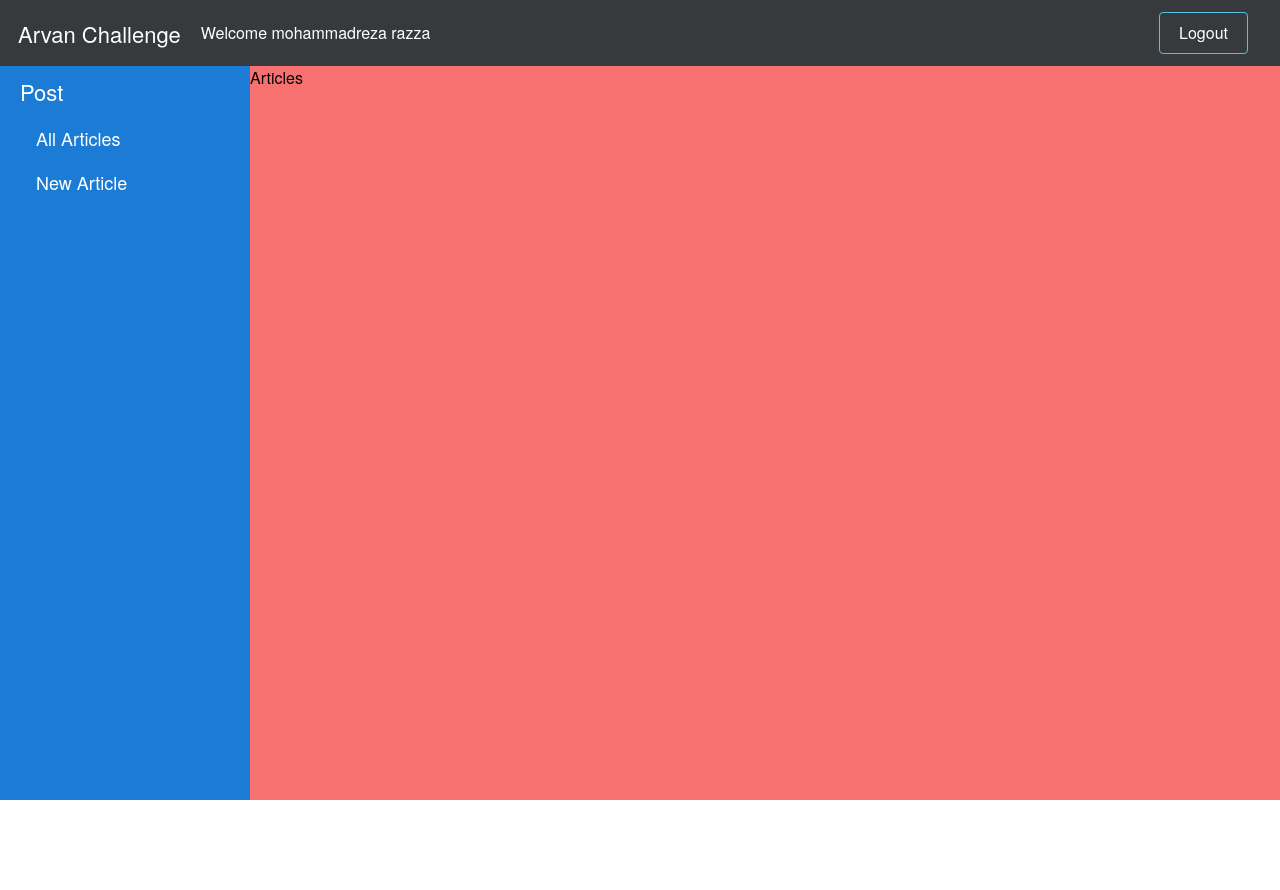
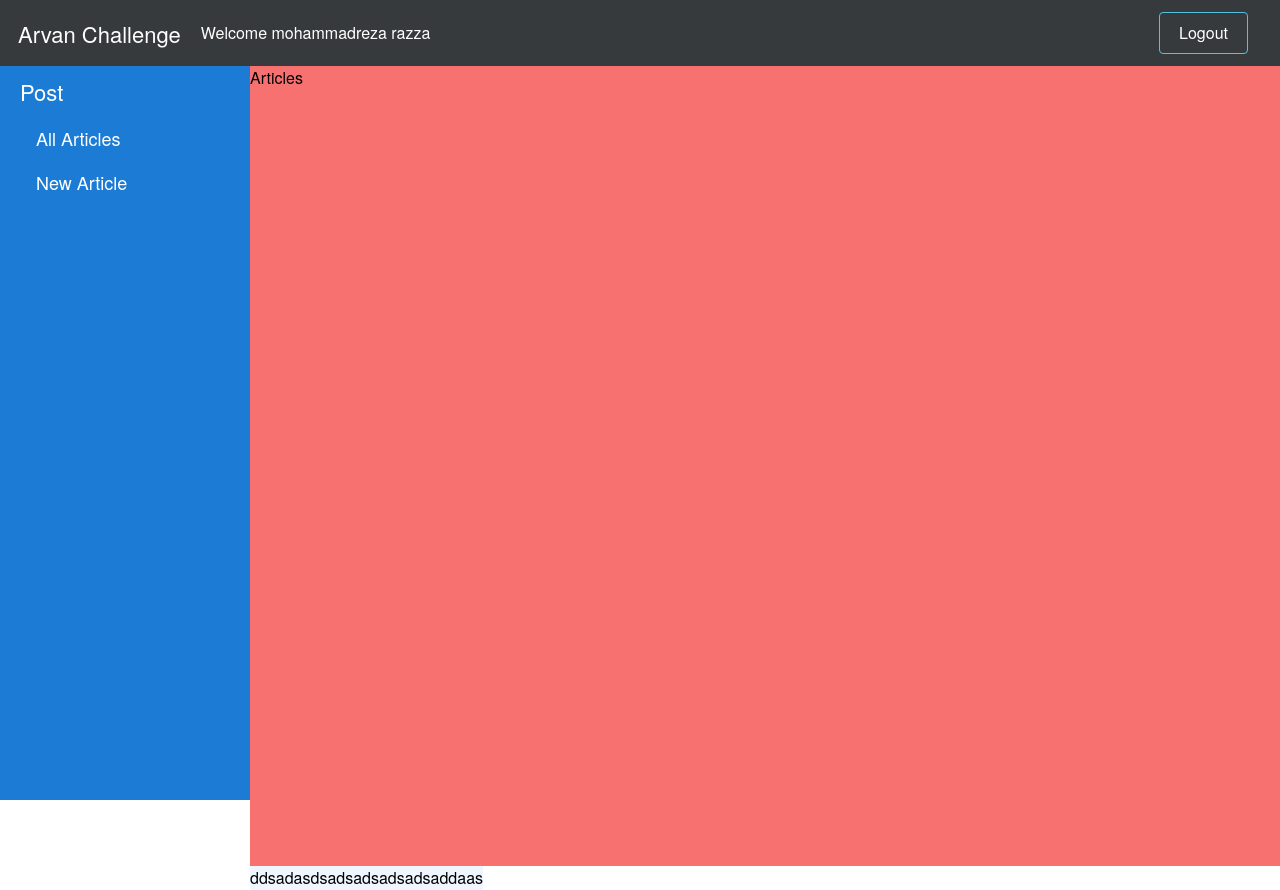
Before and after one commit to Mohammadreza-rzz/arvancloud-task, a Next.js app: page /articles in a window 1280 px wide. Before the commit the page ends 800 px from the top, so only its background shows below. Built offline with nearby package versions, Linux system fonts and the light colour scheme.

Commit message:
chore(ui): install react-paginate package for pagination component

```diff
--- a/package.json
+++ b/package.json
@@ -15,6 +15,7 @@
     "react": "19.0.0-rc-69d4b800-20241021",
     "react-dom": "19.0.0-rc-69d4b800-20241021",
     "react-hook-form": "^7.53.1",
+    "react-paginate": "^8.2.0",
     "react-toastify": "^10.0.6",
     "tailwind-merge": "^2.5.4",
     "yup": "^1.4.0"
--- a/src/app/articles/layout.tsx
+++ b/src/app/articles/layout.tsx
@@ -1,4 +1,9 @@
-import { DeskTopSideBar, MobileSideBar, TopBar } from "@/ui/view"
+import {
+  DeskTopSideBar,
+  MobileSideBar,
+  TopBar,
+  PaginateLayout,
+} from "@/ui/view"
 
 export default function ArticlesLayout({
   children,
@@ -12,7 +17,10 @@ export default function ArticlesLayout({
         <div className='flex h-[1024px] w-full [@media(max-width:1440px)]:h-[calc(100vh-66px)] [@media(max-width:768px)]:h-[calc(100vh)] '>
           <DeskTopSideBar />
           <MobileSideBar />
-          {children}
+          <div className='flex-1 relative'>
+            {children}
+            <PaginateLayout />
+          </div>
         </div>
       </div>
     </div>
--- a/src/app/articles/page.tsx
+++ b/src/app/articles/page.tsx
@@ -1,3 +1,3 @@
 export default function Articles() {
-  return <main className='flex-1 bg-red-400'>Articles</main>
+  return <main className='min-h-screen bg-red-400'>Articles</main>
 }
--- a/src/ui/view/index.ts
+++ b/src/ui/view/index.ts
@@ -3,3 +3,4 @@ export { default as LoginForm } from "./loginForm"
 export { default as MobileSideBar } from "./mobileSidbar"
 export { default as RegisterForm } from "./registerForm"
 export { default as TopBar } from "./topBar"
+export { default as PaginateLayout } from "./paginateLayout"
--- /dev/null
+++ b/src/ui/view/paginateLayout/index.tsx
@@ -0,0 +1,8 @@
+import React from "react"
+
+interface IProps {}
+
+const PaginateLayout: React.FC<IProps> = () => {
+  return <div className='bg-blue-50 absolute'>ddsadasdsadsadsadsadsaddaas</div>
+}
+export default PaginateLayout
```
Also changed, not shown: src/ui/components/customePagination/index.tsx (added), 1 other file (tests, documents, lock files or other folders).
